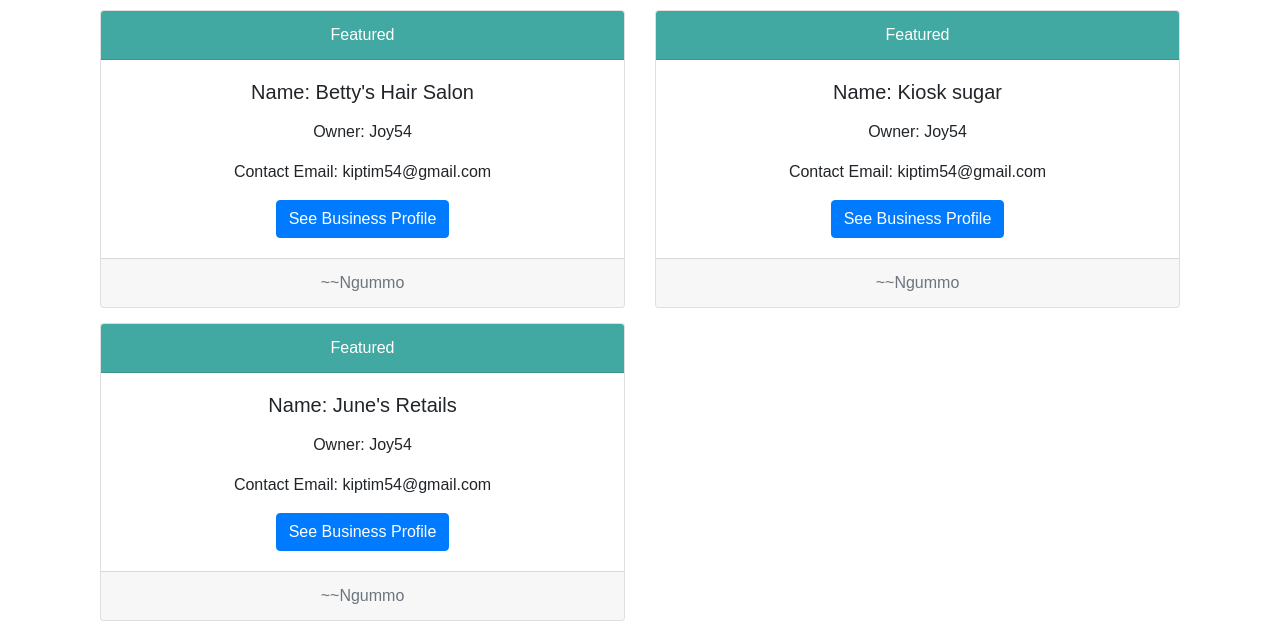
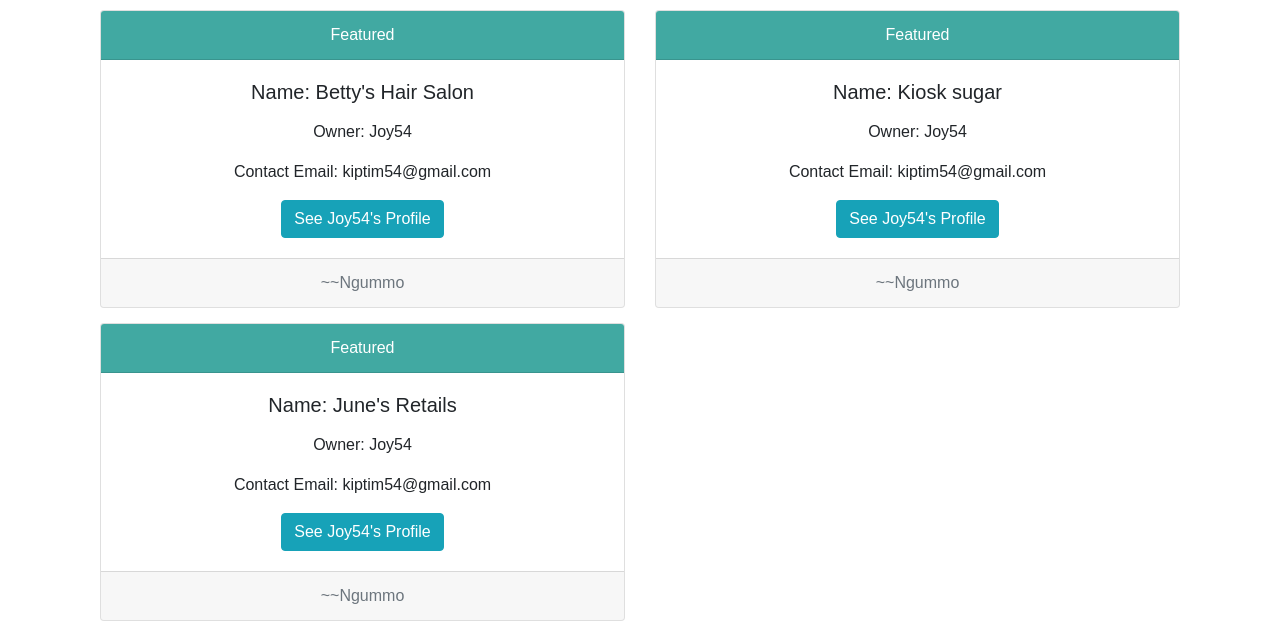
Before and after one commit to Kiptim54/Commune, a Django app: template communeapp/templates/views/business.html in a window 1280 px wide. Shown: the part 158-800 px from the top of the page. Run offline with Django 3.2, Linux system fonts and the light colour scheme; the template is opened without the code that fills it: values that come from a table or form of the project are taken from there, others are empty; data comes from the database, SQL or seed files in the repository; both versions use the stored data as it was after the commit; some libraries are stand-ins or nearby versions; some web fonts are replaced.

Commit message:
add link to profiles; yet to work fully

```diff
--- a/communeapp/templates/views/business.html
+++ b/communeapp/templates/views/business.html
@@ -38,7 +38,7 @@
             <h5 class="card-title"><p>Name: {{business.business_name}}</p></h5>
             <p class="card-text">Owner: {{business.business_owner}}</p>
             <p class="card-text">Contact Email: {{business.business_email}}</p>
-            <a href="#" class="btn btn-primary">See Business Profile</a>
+            <a href="#" class="btn btn-info">See {{business.business_owner}}'s Profile</a>
             </div>
             <div class="card-footer text-muted">
             ~~{{business.neighbourhood}}
--- a/communeapp/templates/views/neighbours.html
+++ b/communeapp/templates/views/neighbours.html
@@ -20,7 +20,7 @@
             </div>
             </div>
             <div class="container">
-                    <h3>Neighbours</h3>
+                    <h3>{{neighbours.neighbourhood.}}</h3>
                 <div class="row">
                         {% for neighbour in neighbours %}
                     <div class="col-md-6">
@@ -32,6 +32,7 @@
                             <h3>Name:{{neighbour.name}}</h3>
                             <p>Email:{{neighbour.email}}</p>
                             <p>Neighbourhood:{{neighbour.neighbourhood}}</p>
+                            <a href="#" class="btn btn-info">View Profile</a>
                             </div>
                             </div>
                     </div>
```
Also changed, not shown: db.sqlite3.
